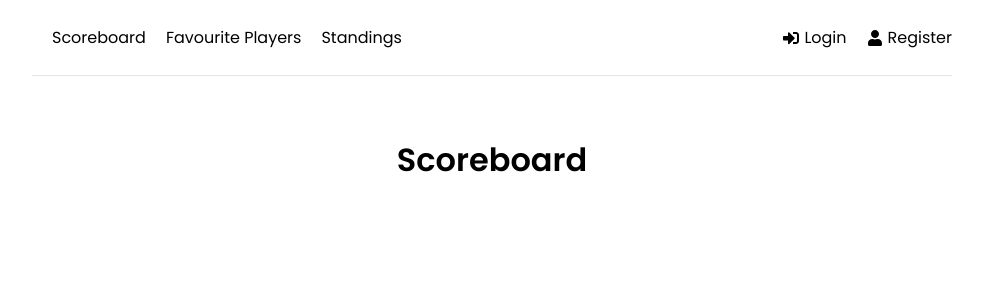
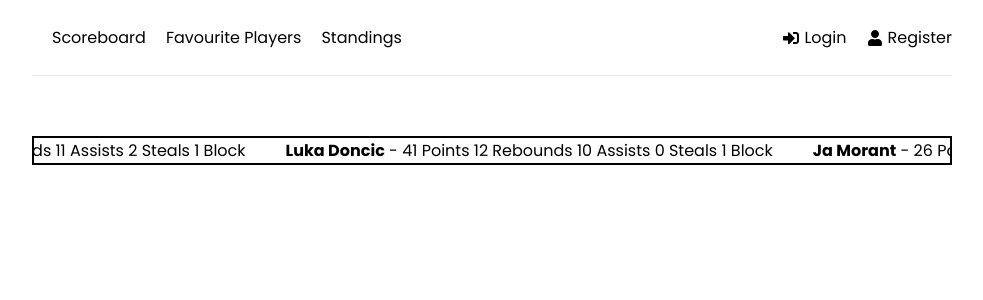
Before and after one commit to HouliHeeler/Scoreboard, a React (Create React App) app in the folder frontend/: page / in a window 1280 px wide. Shown: the top 300 px of the page, without its empty margins (148-1131 px from the left). Built offline with nearby package versions, Linux system fonts and the light colour scheme.

Commit message:
build marquee for favourite player stats

```diff
--- a/frontend/package.json
+++ b/frontend/package.json
@@ -13,6 +13,7 @@
     "react": "^18.2.0",
     "react-dom": "^18.2.0",
     "react-dropdown-select": "^4.9.0",
+    "react-fast-marquee": "^1.3.5",
     "react-icons": "^4.6.0",
     "react-redux": "^8.0.4",
     "react-router-dom": "^6.4.2",
--- a/frontend/src/pages/Scoreboard.jsx
+++ b/frontend/src/pages/Scoreboard.jsx
@@ -1,5 +1,12 @@
+import Marquee from 'react-fast-marquee'
+
 function Scoreboard() {
-    return <h1>Scoreboard</h1>
+    return  <Marquee
+                style={{border:'2px solid black'}}
+                pauseOnHover='true'>
+                <span style={{margin:'20px'}}><strong>Ja Morant</strong> - 26 Points 8 Rebounds 11 Assists 2 Steals 1 Block</span>
+                <span style={{margin: '20px'}}><strong>Luka Doncic</strong> - 41 Points 12 Rebounds 10 Assists 0 Steals 1 Block</span>
+            </Marquee>
 }
 
 export default Scoreboard
```
Also changed, not shown: 1 other file (tests, documents, lock files or other folders).
